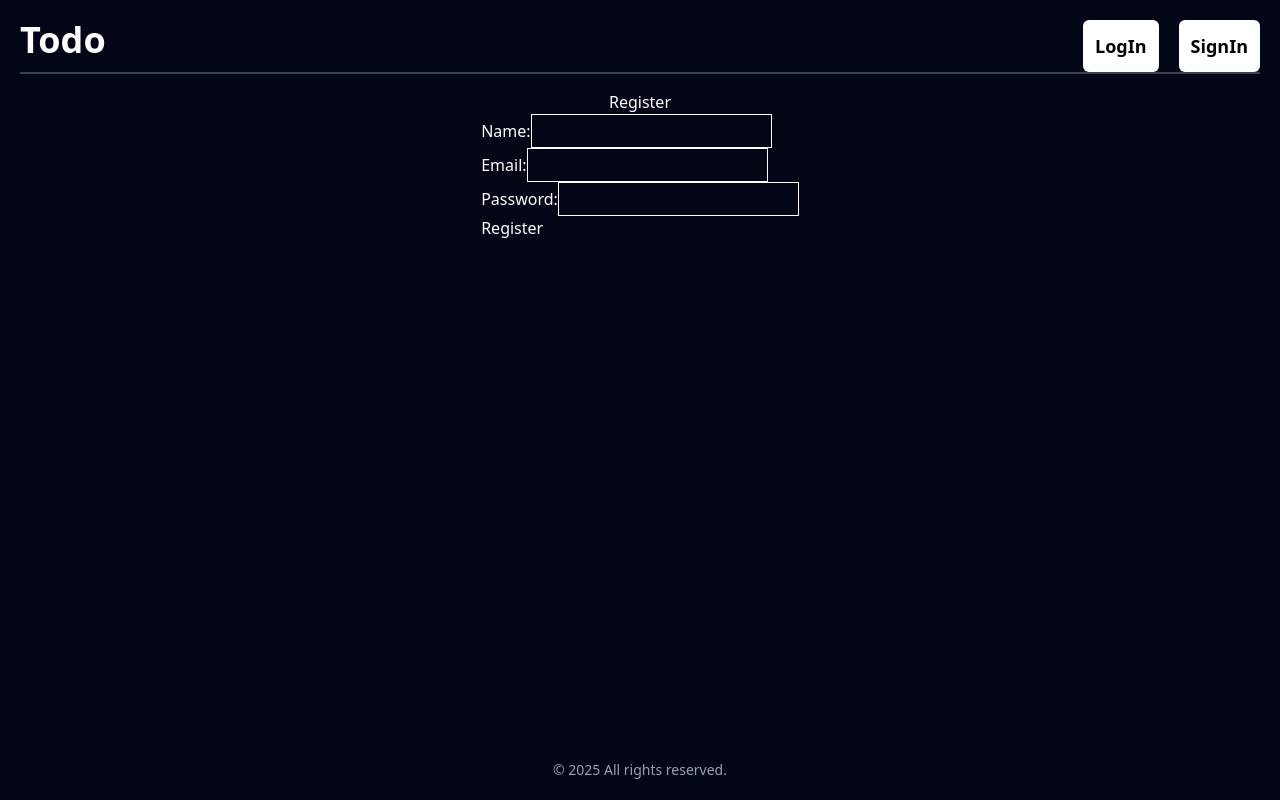
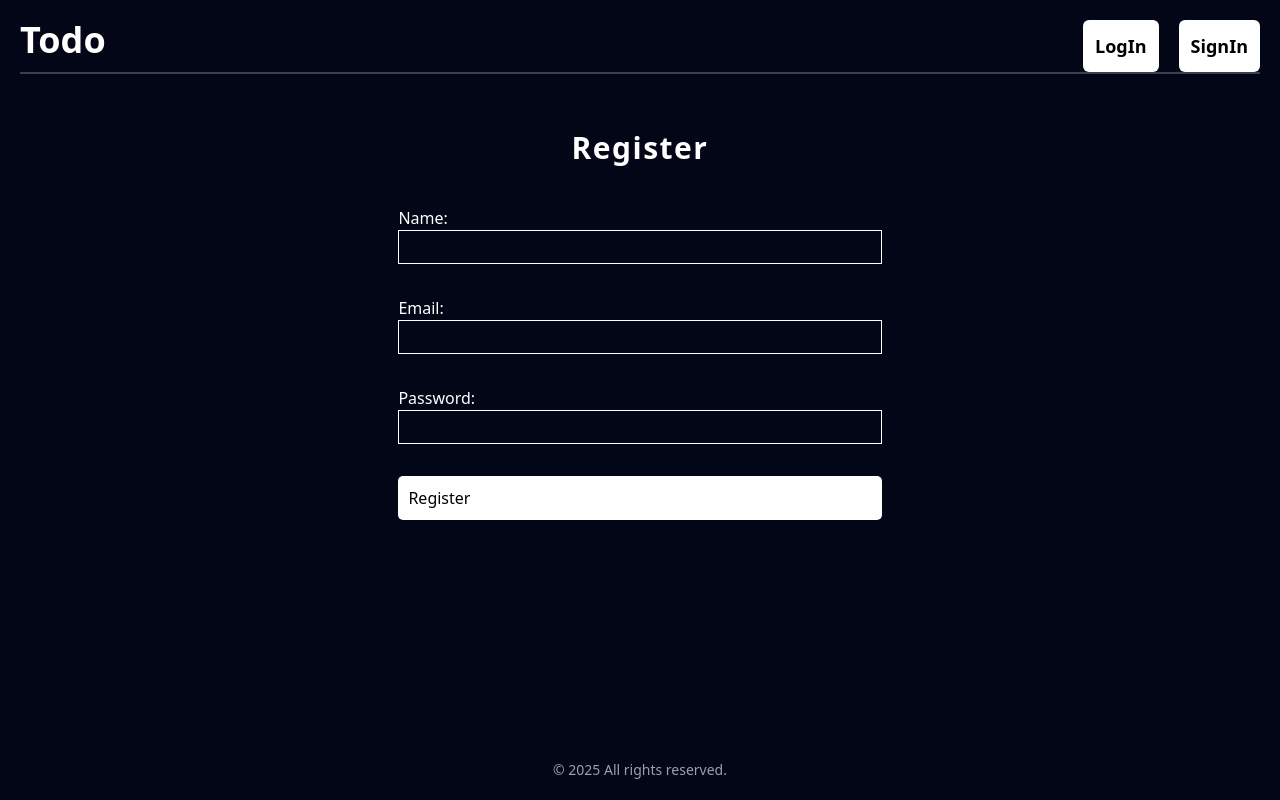
Before and after one commit to sakshi752/todoMERN, a React (Vite) app in the folder todofrontend/: page / in a window 1280 px wide. Built offline with nearby package versions, Linux system fonts and the light colour scheme.

Commit message:
todo-frontend-registerPage

```diff
--- a/todofrontend/src/Components/Button.jsx
+++ b/todofrontend/src/Components/Button.jsx
@@ -1,8 +1,8 @@
 import React from 'react'
 
-const Button = ({text,click}) => {
+const Button = ({text,click,style}) => {
   return (
-    <button onClick={click}>{text}</button>
+    <button onClick={click} style={style}>{text}</button>
   )
 }
 
--- a/todofrontend/src/Pages/LoginPage/LoginPage.jsx
+++ b/todofrontend/src/Pages/LoginPage/LoginPage.jsx
@@ -20,39 +20,52 @@ const LoginPage = () => {
       .min(6, "Password must be at least 6 characters")
       .required("Password is required"),
   }));
-  const handleSubmit = ()=>{
+  const handleSubmit = () => {
 
   }
 
 
   return (
     <div className='flex flex-col justify-center items-center'>
-      <h2>
+      <h1 className='text-3xl my-10 font-bold tracking-wider'>
         {registerPage ? "Register" : "Login"}
-      </h2>
+      </h1>
 
       <Formik
         initialValues={initialState}
         validationSchema={validationSchema}
         enableReinitialize
       >
-        <Form>
-<div>
+        <Form className='w-[40%]'>
+          <div className='flex flex-col mb-8'>
             <label>Name:</label>
             <Field name="name" className="border p-1" />
             <ErrorMessage name="name" component="div" className="text-red-500" />
           </div>
-        <div>
+          <div className='flex flex-col mb-8'>
             <label>Email:</label>
             <Field name="email" className="border p-1" />
             <ErrorMessage name="email" component="div" className="text-red-500" />
           </div>
-        <div>
+          <div className='flex flex-col mb-8'>
             <label>Password:</label>
             <Field name="password" className="border p-1" />
             <ErrorMessage name="password" component="div" className="text-red-500" />
           </div>
-        <Button text={"Register"} click={handleSubmit}/>
+          <div className='w-[100%]'>
+            <Button text={"Register"} click={handleSubmit} style={{
+              backgroundColor: "white",
+              color: "black",
+              padding: "10px",
+              width: "100%",
+              border: "none",
+              borderRadius: "5px",
+              cursor: "pointer",
+              display: "flex",
+              textAlign: "center"
+            }} />
+          </div>
+
         </Form>
       </Formik>
     </div>
```
Lines whose indentation alone changed are shown as unchanged.
